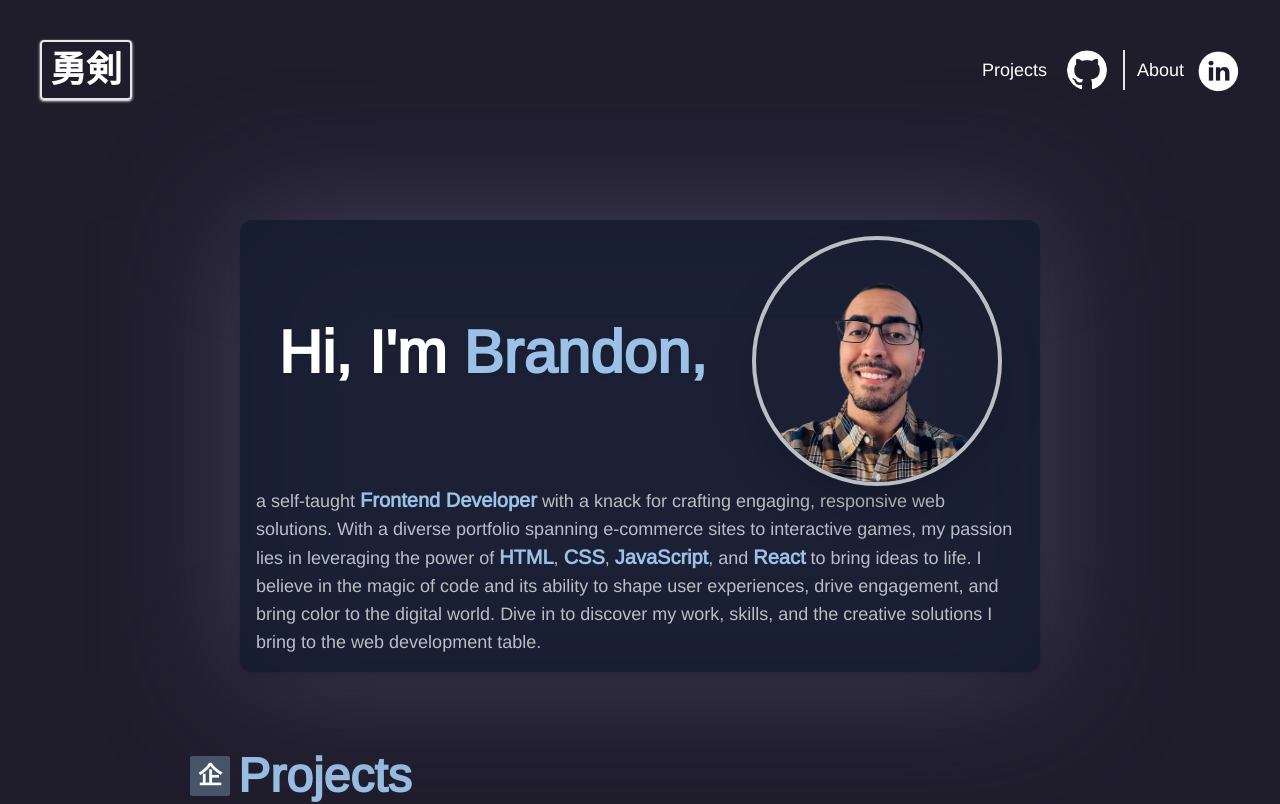
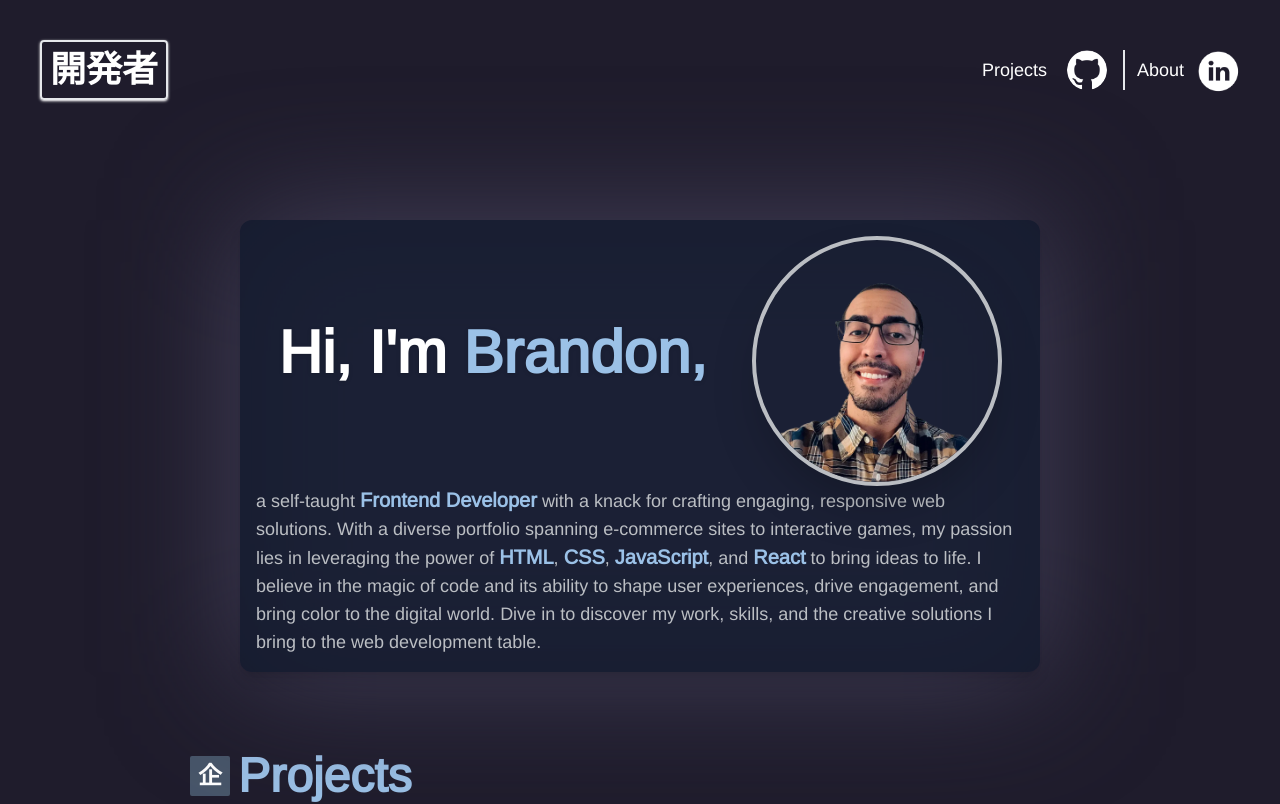
Before and after one commit to brandonrainey/portfolio-v2, a Next.js app: page / in a window 1280 px wide. Shown: the top 804 px of the page. Built offline with nearby package versions, Linux system fonts and the light colour scheme.

Commit message:
changed japanese header word

```diff
--- a/components/Header.tsx
+++ b/components/Header.tsx
@@ -17,7 +17,7 @@ export default function Header({ AboutMeRef, ProjectsRef }: HeaderProps) {
   return (
     <div className="w-full flex justify-between mb-10">
       <h1 className="text-white font-extrabold text-4xl border-2 w-fit p-2 rounded shadow-white shadow self-center text-center">
-        勇剣
+      開発者
       </h1>
       <nav className="flex sm:flex-row items-center gap-2 ">
         <div className="flex sm:flex-row flex-col gap-4 items-center justify-center text-white px-4 border-r-2">
--- a/components/Intro.tsx
+++ b/components/Intro.tsx
@@ -9,15 +9,11 @@ export default function Intro() {
             Hi, I&apos;m <span className="text-[#9bc1e7]">Brandon,</span>
           </h2>
           <div className="sm:min-w-[250px] min-w-[150px] sm:h-[250px]  min-h-[150px] rounded-[50%] border-4 border-[#bbbec3] shadow-2xl relative z-10">
-            <img src="/pfp-transparent.webp" alt="profile picture" className='object-contain w-auto h-auto max-h-[242px]'/>
-            {/* <Image
-              src={profilePic}
+            <img
+              src="/pfp-transparent.webp"
               alt="profile picture"
-              style={{ objectFit: 'contain' }}
-              sizes="(max-width: 640px) 150px, 250px"
-              fill={true}
-              priority={true}
-            /> */}
+              className="object-contain w-auto h-auto max-h-[242px]"
+            />
           </div>
         </div>
 
```
Also changed, not shown: public/pfp-transparent-small.webp (added).
